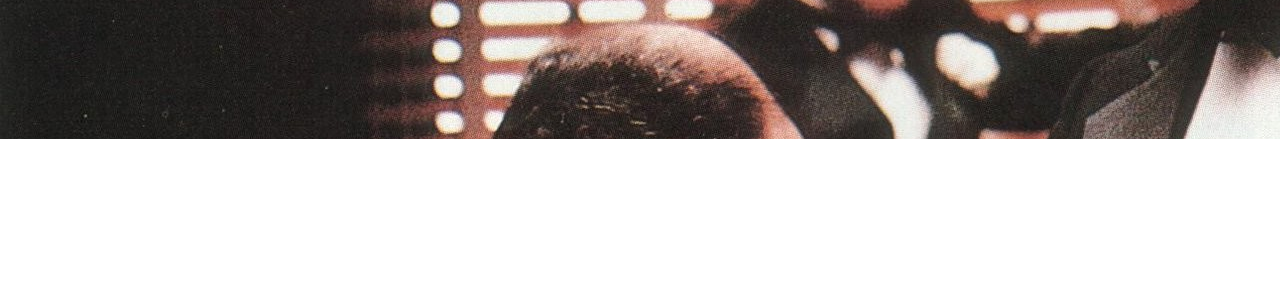
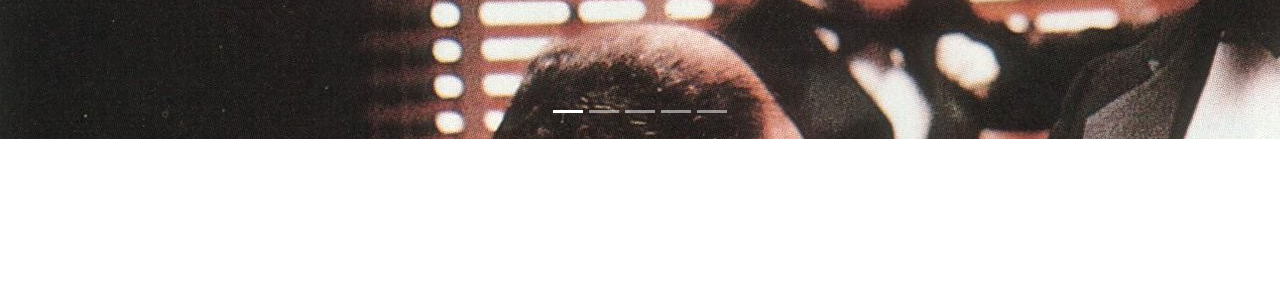
Before and after one commit to iDK-pseudo/movie, a Flask app: template templates/result.html in a window 1280 px wide. Shown: the part 455-755 px from the top of the page. Run offline with Flask 2, Linux system fonts and the light colour scheme; the template is opened without the code that fills it, so the values that code supplies are empty; some libraries are stand-ins or nearby versions.

Commit message:
10/3 2:53pm

```diff
--- a/templates/result.html
+++ b/templates/result.html
@@ -44,7 +44,14 @@
 		  			</div>
 		  		</div>
 
-		  		<div id="carouselcontrols" class="carousel slide" data-ride="carousel" style = "height : 380px">
+		  		<div id="carouselcontrols" class="carousel slide" data-ride="carousel" data-interval="9000" style = "height : 380px">
+		  			<ol class="carousel-indicators">
+					    <li data-target="#carouselcontrols" data-slide-to="0" class="active"></li>
+					    <li data-target="#carouselcontrols" data-slide-to="1"></li>
+					    <li data-target="#carouselcontrols" data-slide-to="2"></li>
+					    <li data-target="#carouselcontrols" data-slide-to="3"></li>
+					    <li data-target="#carouselcontrols" data-slide-to="4"></li>
+					</ol>
 				  <div class="carousel-inner" style= "text-align: center">
 				    <div class="carousel-item active">
 				    	<div class = "row">
```
